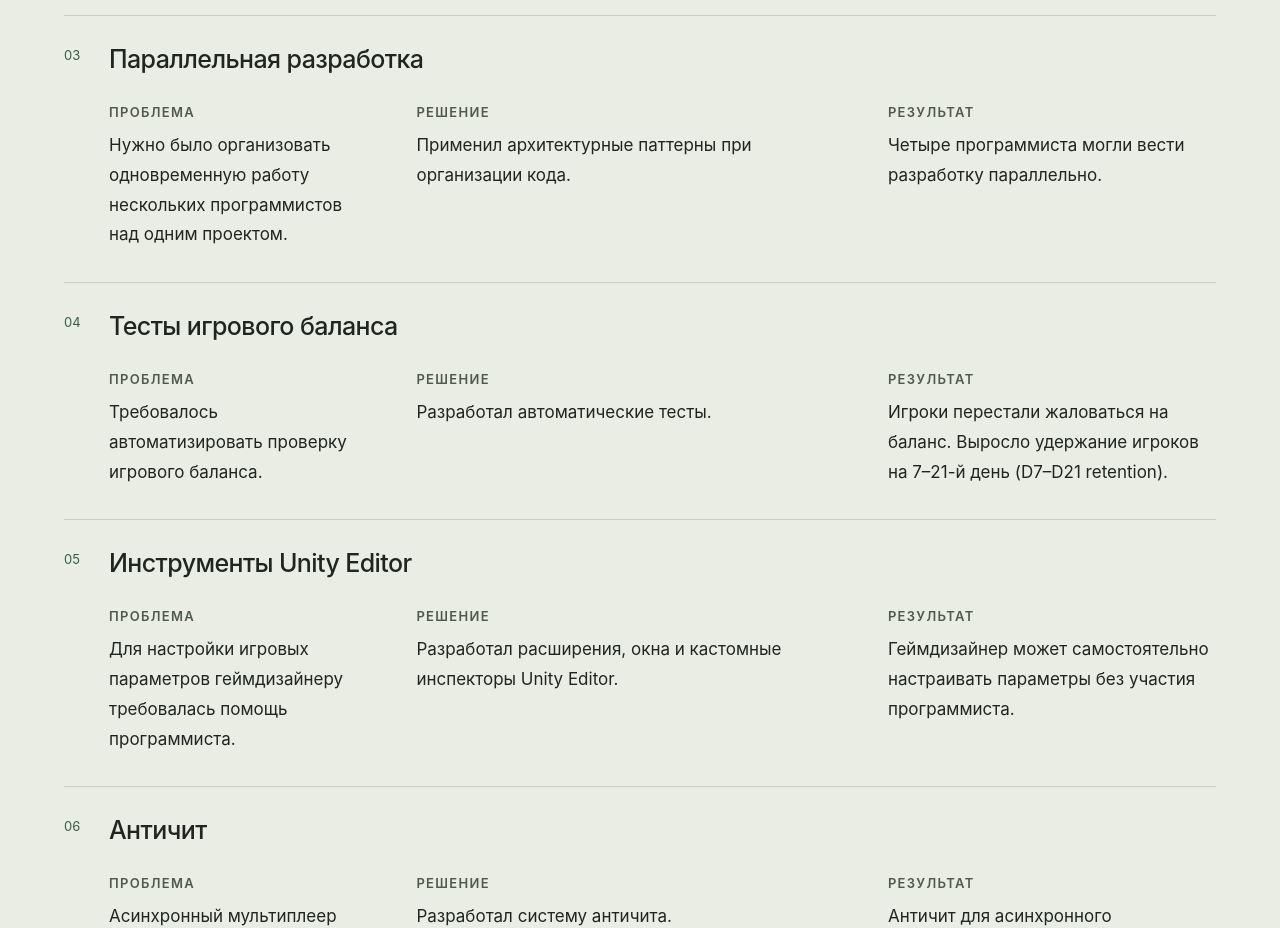
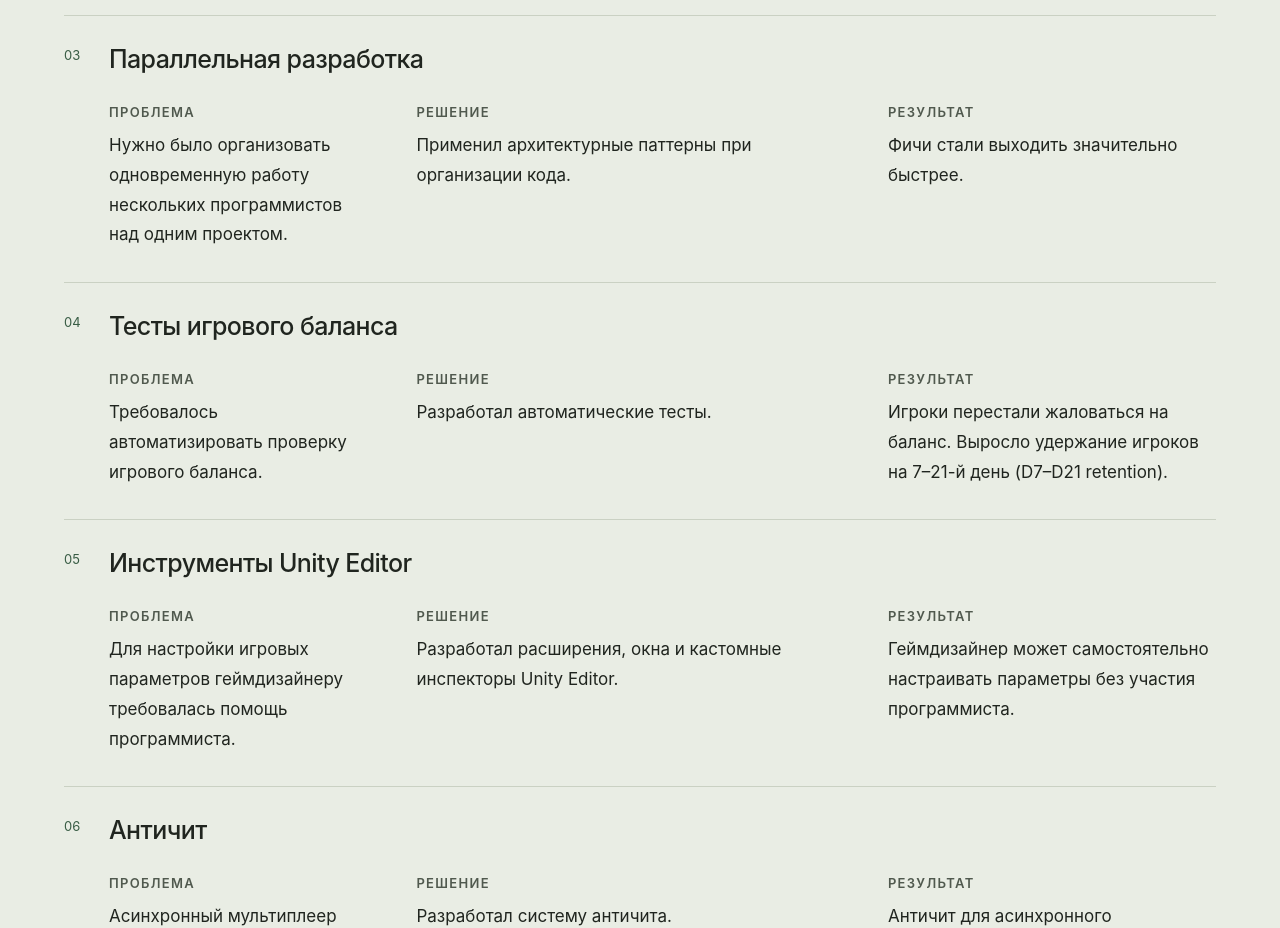
Before and after one commit to bleeerr/portfolio, a React (Vite) app: page / in a window 1280 px wide. Shown: the part 3160-4088 px from the top of the page. Built offline with nearby package versions, Linux system fonts and the light colour scheme.

Commit message:
Update parallel development outcome with faster feature delivery

```diff
--- a/src/profile.json
+++ b/src/profile.json
@@ -53,7 +53,7 @@
       "title": "Параллельная разработка",
       "task": "Нужно было организовать одновременную работу нескольких программистов над одним проектом.",
       "solution": "Применил архитектурные паттерны при организации кода.",
-      "result": "Четыре программиста могли вести разработку параллельно."
+      "result": "Фичи стали выходить значительно быстрее."
     },
     {
       "title": "Тесты игрового баланса",
```
Also changed, not shown: public/resume-print.html (+1 -1 lines), 1 other file (tests, documents, lock files or other folders).
